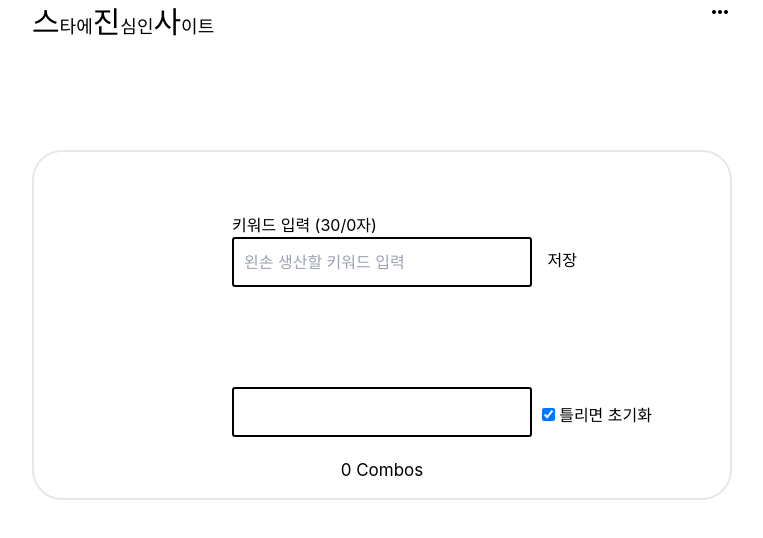
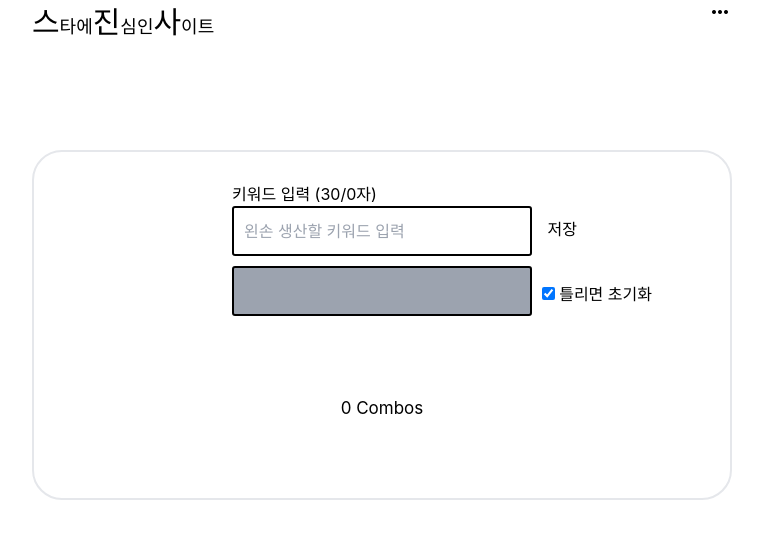
Before and after one commit to graylobo/seujinsa, a Next.js app: page /left-control in a window 1280 px wide. Shown: the top 538 px of the page, without its empty margins (258-1021 px from the left). Built offline with nearby package versions, Linux system fonts and the light colour scheme; a web font is replaced by a local one.

Commit message:
feat:왼손생산 예외처리 기능 추가

```diff
--- a/src/common/components/LeftControl.tsx
+++ b/src/common/components/LeftControl.tsx
@@ -1,10 +1,4 @@
 import React, { useEffect, useRef, useState } from "react";
-
-function highLight(word: string, className: string): string {
-  let innerHTML = "";
-  innerHTML += `<span class='${className}'>${word}</span>`;
-  return innerHTML;
-}
 
 let combo = 0;
 export default function LeftControl() {
@@ -13,8 +7,11 @@ export default function LeftControl() {
   const [inputWord, setInputWord] = useState("");
   const [checkBox, setCheckBox] = useState(true);
   const [comboUp, setComboUp] = useState(false);
+  const [isSaved, setIsSaved] = useState(false);
   const keywordValue = useRef<any>();
   const inputValue = useRef<any>();
+
+  // 키워드 입력 전부 일치시 input 초기화 후 마지막 단어 설정
   if (savedWord.length < inputWord.length && savedWord.length !== 0) {
     inputValue.current.value = inputWord[inputWord.length - 1];
     setInputWord(inputValue.current.value);
@@ -26,18 +23,31 @@ export default function LeftControl() {
       if (savedWord === inputWord) {
         combo += 1;
         setComboUp(true);
+        setTimeout(() => {
+          setComboUp(false);
+        }, 100);
       }
     }
   }, [inputWord]);
+
+  useEffect(() => {
+    inputValue.current.value = "";
+    setInputWord("");
+    combo = 0;
+  }, [isSaved]);
+
   return (
-    <div className="mt-[100px] flex justify-center  ">
-      <div className="relative border-2 border-black-600 rounded-[30px]  p-[30px] h-[350px] w-[700px] flex justify-center flex-col items-center">
-        <div className="relative">
+    <div className="mt-[100px] border-2 border-black-600 rounded-[30px] h-[350px] min-w-[600px] flex flex-col">
+      <div className="relative p-[30px] self-center  flex flex-col ">
+        <div className="relative self-center mb-[10px]">
           <div className="">키워드 입력 (30/{keyword.length}자)</div>
           <input
             type="text"
-            className=" w-[300px] h-[50px] border-2 border-black p-[10px] rounded-[3px] outline-blue-600"
+            className={`w-[300px] h-[50px] border-2 border-black p-[10px] rounded-[3px] outline-blue-600 ${
+              isSaved ? " bg-gray-400" : ""
+            }`}
             placeholder="왼손 생산할 키워드 입력"
+            readOnly={isSaved}
             ref={keywordValue}
             onChange={(e) => {
               if (e.target.value.length > 30) {
@@ -60,35 +70,24 @@ export default function LeftControl() {
                 keywordValue.current.value = "";
               } else {
                 setSavedWord(keywordValue.current.value);
+                setIsSaved(!isSaved);
               }
             }}
           >
-            저장
+            {isSaved ? "수정" : "저장"}
           </button>
         </div>
-        <div className="text-[30px] h-[100px]">
-          {savedWord}
-          <div>
-            {inputWord.split("").map((e, i) => {
-              if (e === savedWord[i]) {
-                return <span className="text-blue-600 text-[30px]">{e}</span>;
-              } else {
-                if (savedWord.length > i && savedWord[i] !== undefined) {
-                  if (checkBox) {
-                    inputValue.current.value = "";
-                  }
-                  combo = 0;
-                }
-                return <span className="text-red-600 text-[30px]">{e}</span>;
-              }
-            })}
-          </div>
-        </div>
-        <div className="relative ">
+        <div className="relative self-center ">
           <input
             type="text"
-            className="w-[300px] h-[50px] rounded-[3px] border-2 border-black  p-[10px]   outline-blue-600"
+            className={`w-[300px] h-[50px] rounded-[3px] border-2 border-black  p-[10px] outline-blue-600 ${
+              !isSaved ? "bg-gray-400" : ""
+            }`}
             ref={inputValue}
+            readOnly={!isSaved}
+            onPaste={(e) => {
+              e.preventDefault();
+            }}
             onChange={(e) => {
               if (savedWord.length === 0) {
                 alert("입력할 키워드를 설정해야 합니다.");
@@ -112,10 +111,29 @@ export default function LeftControl() {
             </label>
           </div>
         </div>
+        <div className="text-[24px] h-[80px] self-center ">
+          {savedWord}
+          <div>
+            {inputWord.split("").map((e, i) => {
+              if (e === savedWord[i]) {
+                return <span className="text-blue-600 text-[24px]">{e}</span>;
+              } else {
+                if (savedWord.length > i && savedWord[i] !== undefined) {
+                  if (checkBox) {
+                    inputValue.current.value = "";
+                  }
+                  combo = 0;
+                }
+                return <span className="text-red-600 text-[24px]">{e}</span>;
+              }
+            })}
+          </div>
+        </div>
+
         <div
-          className={` absolute bottom-[15px] ${
+          className={`bottom-[15px] self-center  ${
             comboUp
-              ? " transition-text duration-[0.1s] text-[20px]"
+              ? " transition-text duration-[0.1s] text-[20px] text-red-600 font-bold"
               : "transition-text duration-[0.1s] text-[17px] "
           }`}
         >
```
